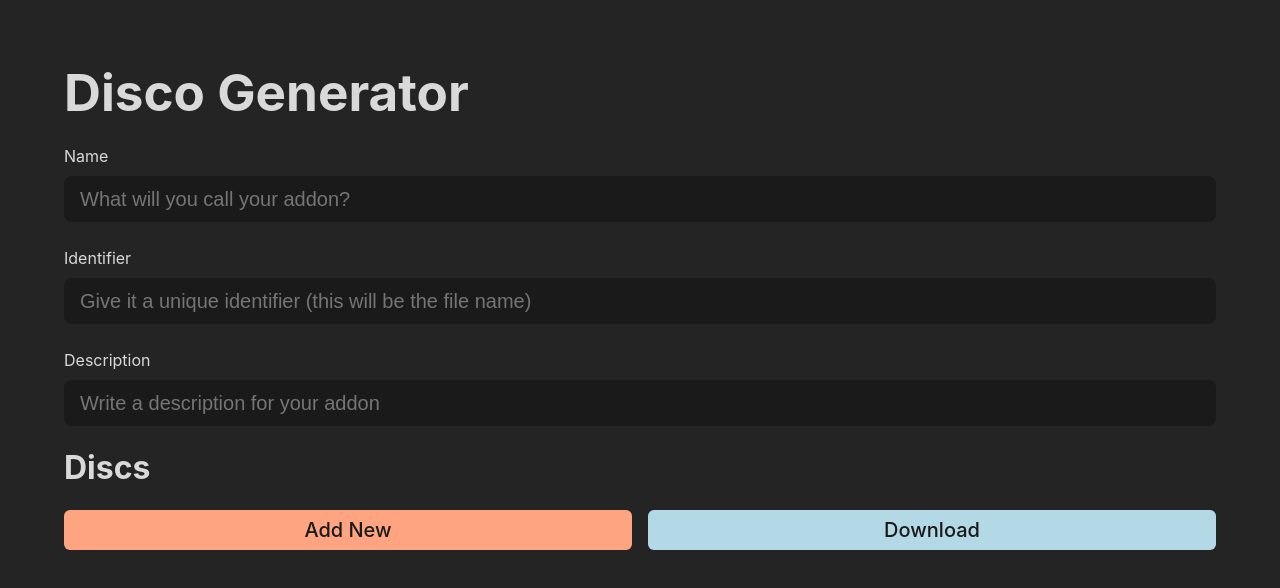
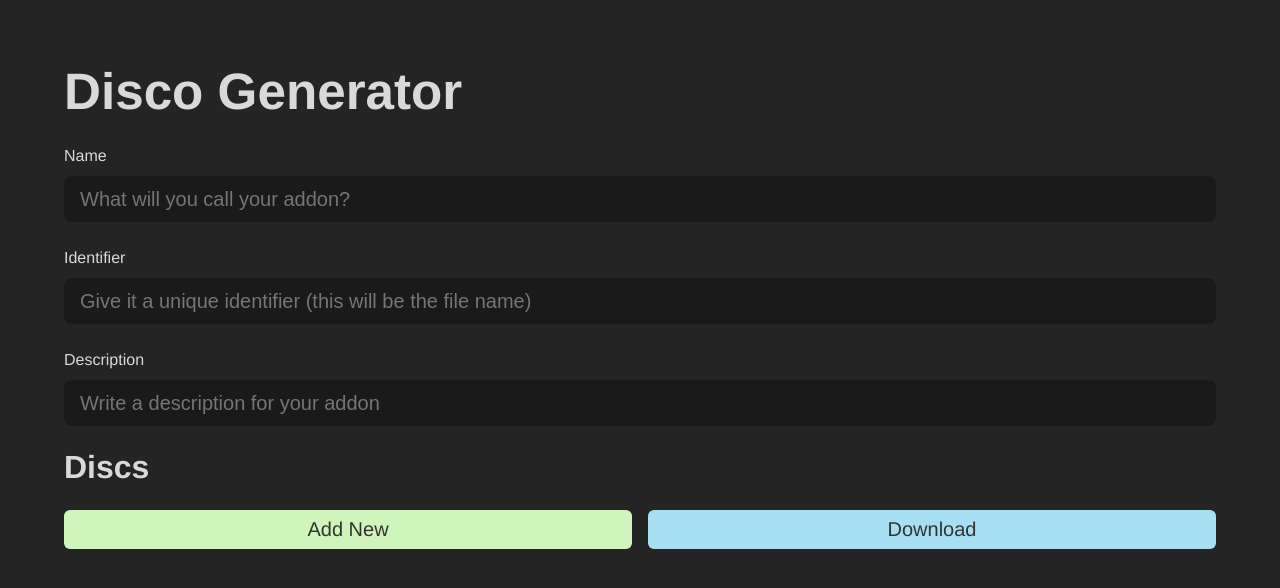
Before and after one commit to auxves/disco-generator, a Svelte app: page / in a window 1280 px wide. Shown: the top 588 px of the page. Built offline with nearby package versions, Linux system fonts and the light colour scheme.

Commit message:
add inter font and change button colors

```diff
--- a/package.json
+++ b/package.json
@@ -10,6 +10,7 @@
     "check": "svelte-check --tsconfig ./tsconfig.json"
   },
   "devDependencies": {
+    "@fontsource/inter": "^4.5.14",
     "@sveltejs/vite-plugin-svelte": "^1.1.0",
     "@tsconfig/svelte": "^3.0.0",
     "sass": "^1.56.1",
--- a/src/App.svelte
+++ b/src/App.svelte
@@ -69,7 +69,7 @@
 
   <div class="buttons">
     <button class="add-new" on:click={addNew}>Add New</button>
-    <button class="download" on:click={download}>Download</button>
+    <button on:click={download}>Download</button>
   </div>
 </main>
 
@@ -86,20 +86,10 @@
   }
 
   .add-new {
-    color: hsl(0, 0%, 10%);
-    background-color: hsl(17, 100%, 75%);
+    background-color: hsl(100, 75%, 85%);
 
     &:hover {
-      background-color: rgb(212, 136, 106);
-    }
-  }
-
-  .download {
-    color: hsl(0, 0%, 10%);
-    background-color: hsl(195, 50%, 80%);
-
-    &:hover {
-      background-color: hsl(193, 25%, 65%);
+      background-color: hsl(100, 25%, 65%);
     }
   }
 </style>
--- a/src/app.scss
+++ b/src/app.scss
@@ -1,5 +1,7 @@
+@import "@fontsource/inter/variable.css";
+
 :root {
-  font-family: Inter, Avenir, Helvetica, Arial, sans-serif;
+  font-family: InterVariable, Avenir, Helvetica, Arial, sans-serif;
   font-size: 16px;
   line-height: 24px;
   font-weight: 400;
@@ -54,12 +56,12 @@ button {
   font-family: inherit;
   cursor: pointer;
 
-  color: hsl(0, 0%, 85%);
-  background-color: hsl(0, 0%, 10%);
+  color: hsl(0, 0%, 20%);
+  background-color: hsl(195, 75%, 80%);
   transition: background-color 0.2s;
 
   &:hover {
-    background-color: hsl(0, 0%, 7%);
+    background-color: hsl(195, 30%, 65%);
   }
 }
 
```
Also changed, not shown: 1 other file (tests, documents, lock files or other folders).
